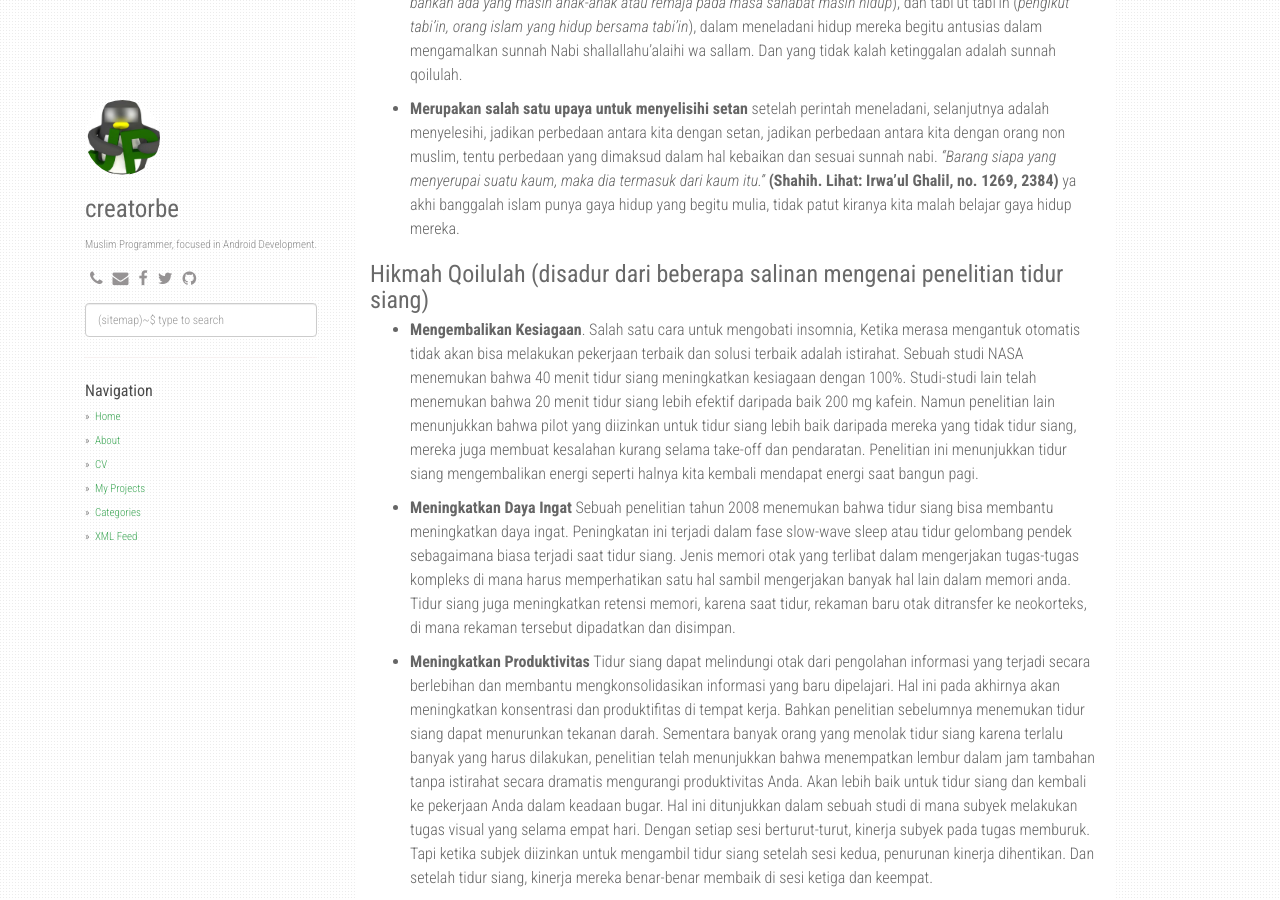
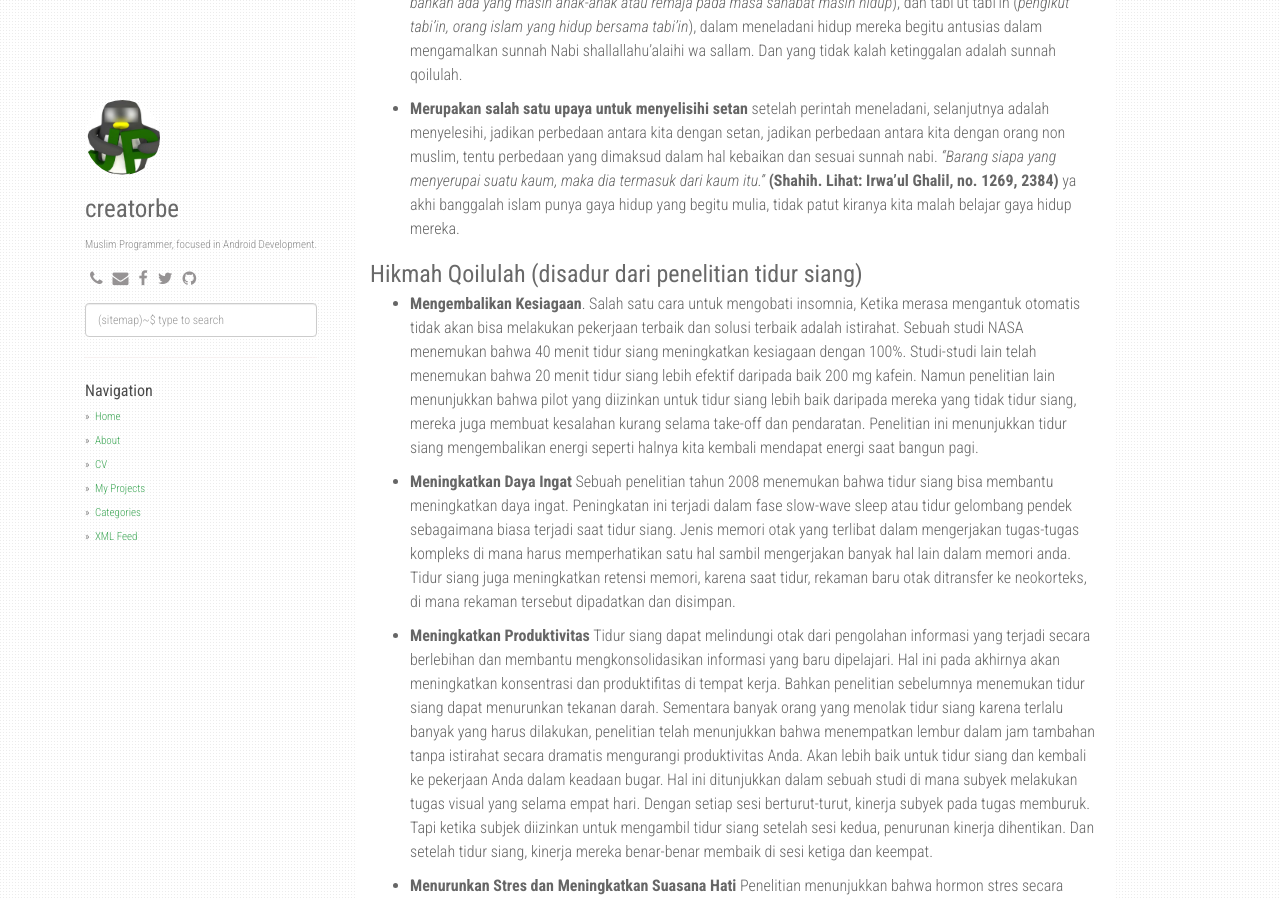
Before and after one commit to creatorbe/creatorbe.github.io, a Jekyll site: the page built from _posts/2017-04-01-qailulah-muslim-lifestyle-creatorbe.md, in a window 1280 px wide and 900 px high, scrolled down 1461 px. Built offline with Jekyll 4.4.1, drawn with Linux system fonts in a browser that asks for light colours; nearby versions of some CDN libraries; comment, search, counter and statistics services are not loaded.

Commit message:
shorting sub bab title

```diff
--- a/_posts/2017-04-01-qailulah-muslim-lifestyle-creatorbe.md
+++ b/_posts/2017-04-01-qailulah-muslim-lifestyle-creatorbe.md
@@ -48,7 +48,7 @@ Dari keterangan singkat di atas, ada yang berpendapat bahwasanya di saat udara d
 - **Merupakan salah satu upaya untuk menyelisihi setan** setelah perintah meneladani, selanjutnya adalah menyelesihi, jadikan perbedaan antara kita dengan setan, jadikan perbedaan antara kita dengan orang non muslim, tentu perbedaan yang dimaksud dalam hal kebaikan dan sesuai sunnah nabi. *"Barang siapa yang menyerupai suatu kaum, maka dia termasuk dari kaum itu."* **(Shahih. Lihat: Irwa’ul Ghalil, no. 1269, 2384)** ya akhi banggalah  islam punya gaya hidup yang begitu mulia, tidak patut kiranya kita malah belajar gaya hidup mereka.
 
 
-### Hikmah Qoilulah (disadur dari beberapa salinan mengenai penelitian tidur siang)
+### Hikmah Qoilulah (disadur dari penelitian tidur siang)
 
 - **Mengembalikan Kesiagaan**. Salah satu cara untuk mengobati insomnia, Ketika merasa mengantuk otomatis tidak akan bisa melakukan pekerjaan terbaik dan solusi terbaik adalah istirahat. Sebuah studi NASA menemukan bahwa 40 menit tidur siang meningkatkan kesiagaan dengan 100%. Studi-studi lain telah menemukan bahwa 20 menit tidur siang lebih efektif daripada baik 200 mg kafein. Namun penelitian lain menunjukkan bahwa pilot yang diizinkan untuk tidur siang lebih baik daripada mereka yang tidak tidur siang, mereka juga membuat kesalahan kurang selama take-off dan pendaratan. Penelitian ini menunjukkan tidur siang mengembalikan energi seperti halnya kita kembali mendapat energi saat bangun pagi.
 
```
